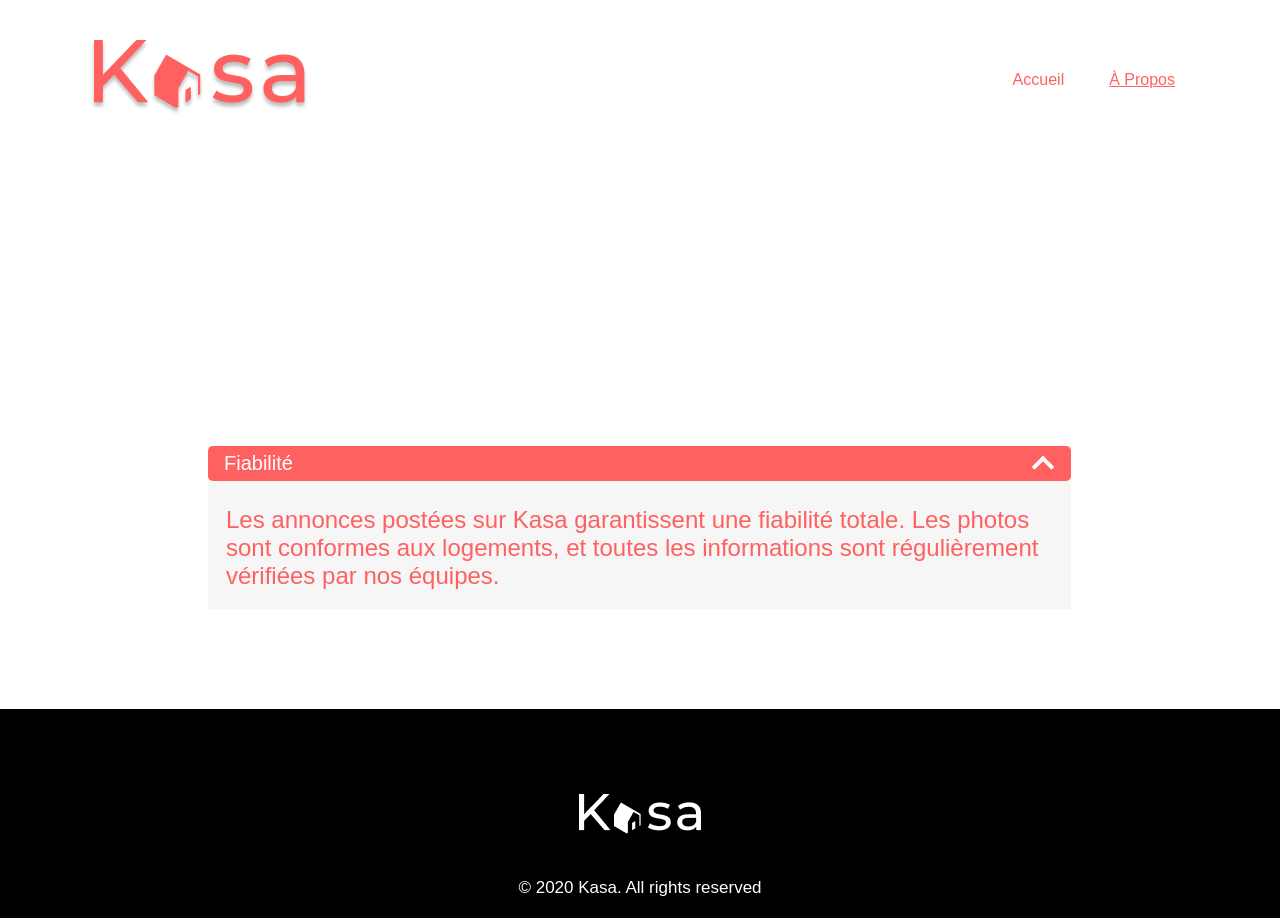
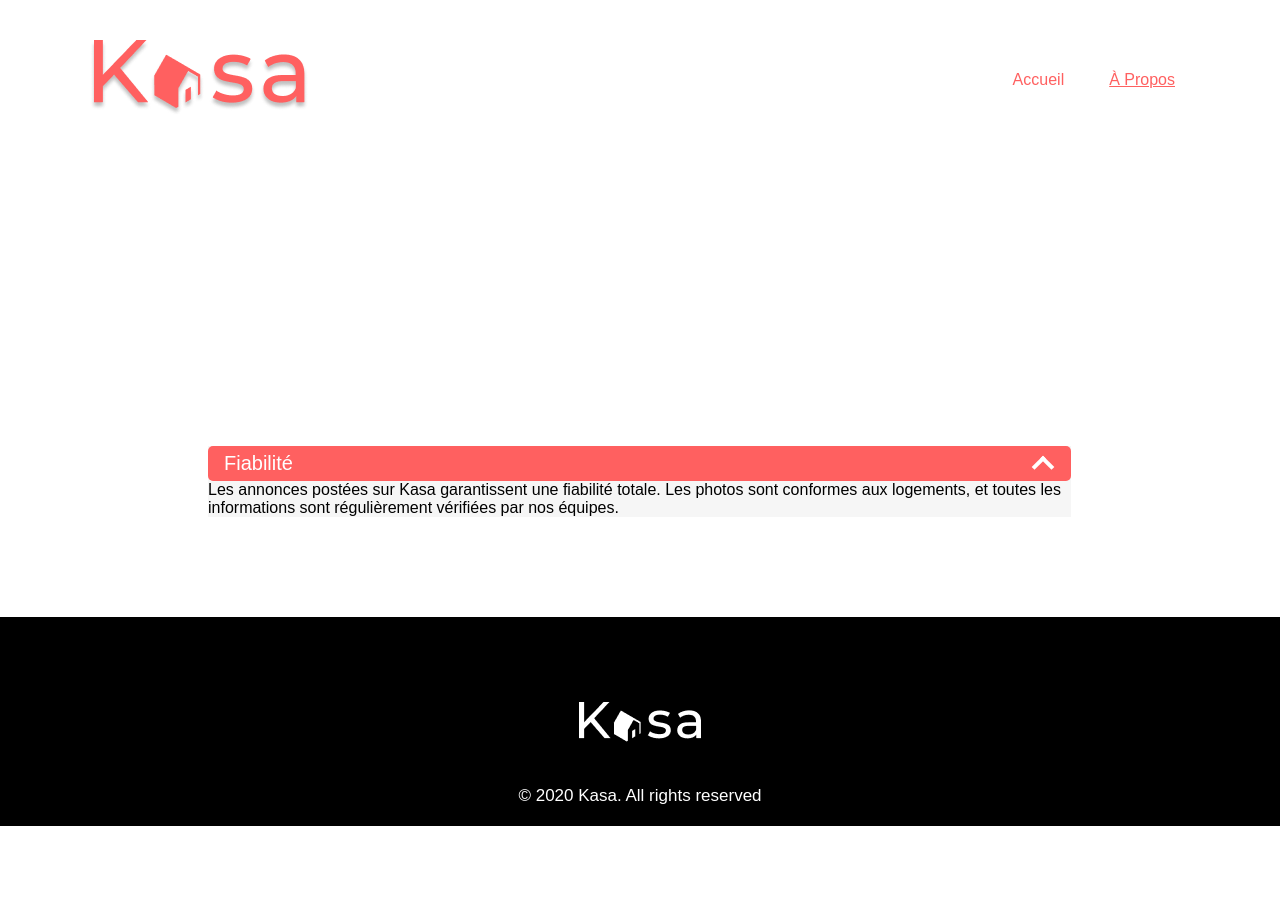
Before and after one commit to David952/kasa, a React (Create React App) app: page /about in a window 1280 px wide. After the commit the page ends 826 px from the top, so only its background shows below. Built offline with nearby package versions, Linux system fonts and the light colour scheme.

Commit message:
Correction de 'About.jsx' (Collapse)

```diff
--- a/src/components/Collapse/About.jsx
+++ b/src/components/Collapse/About.jsx
@@ -1,11 +1,18 @@
+import { useState } from "react";
+
 function Collapse(props) {
+
+    const [isOpen, setOpen] = useState(false);
+
     return (
         <div className='collapse'>
-            <div className="collapse__title_chevron">
+            <div className={`collapse__title_chevron ${isOpen ? "open" : "closed"}`} onClick={() => setOpen(!isOpen)}>
                 <h1 className="collapse__title">{props.CollapseTitle}</h1>
-                <span className="collapse__chevron"></span>
+                <span className={`collapse__chevron ${isOpen ? "open" : "closed"}`} onClick={() => setOpen(!isOpen)}></span>
             </div>
-            <p className="collapse__text">{props.CollapseText}</p>
+            <div className={`collapse__container ${!isOpen ? "closed" && props.CollapseIsOpen : "open"}`}>
+            <p className="collapse__container-text">{props.CollapseText}</p>
+            </div>
         </div>
     );
 }
```
